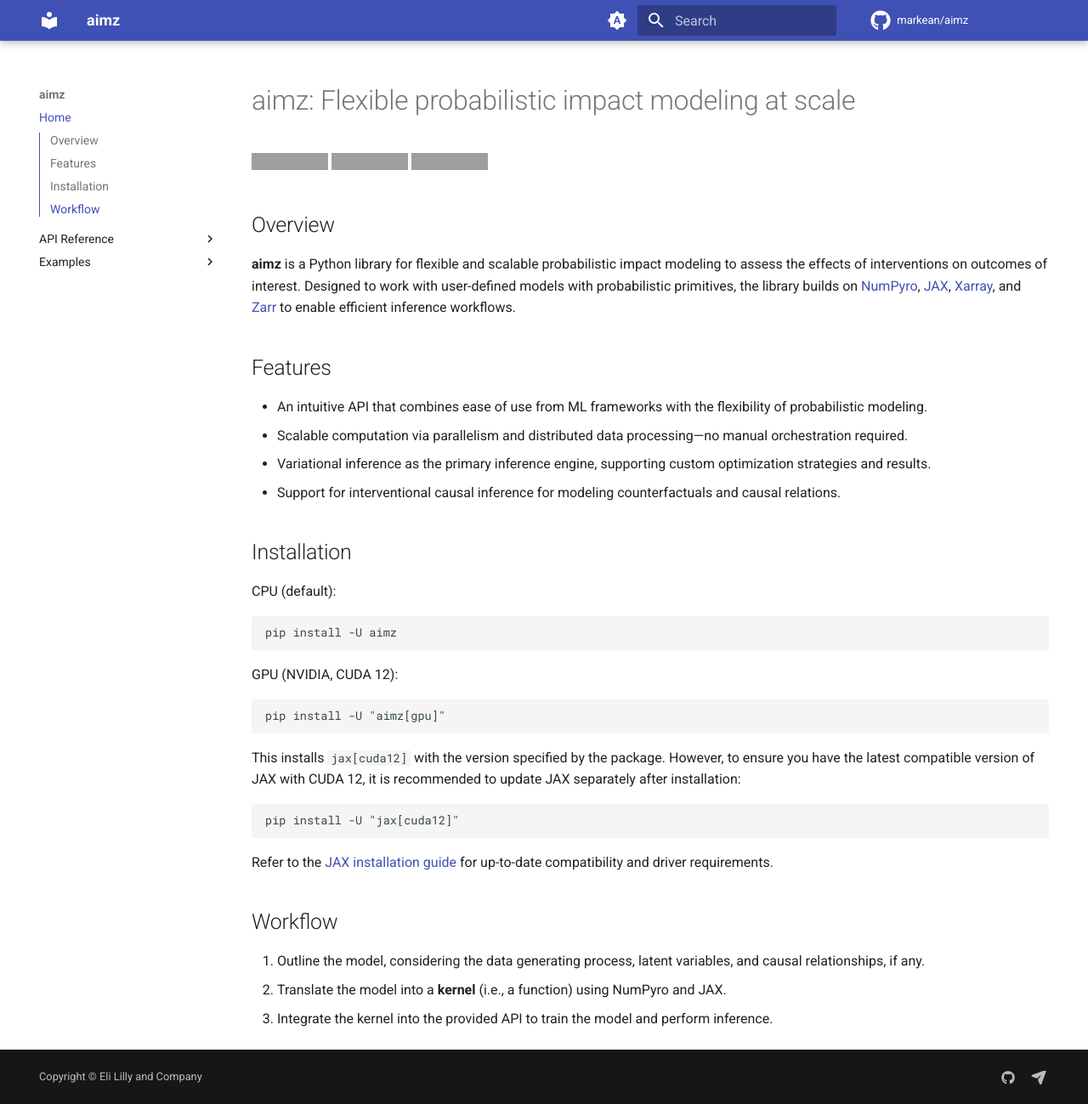
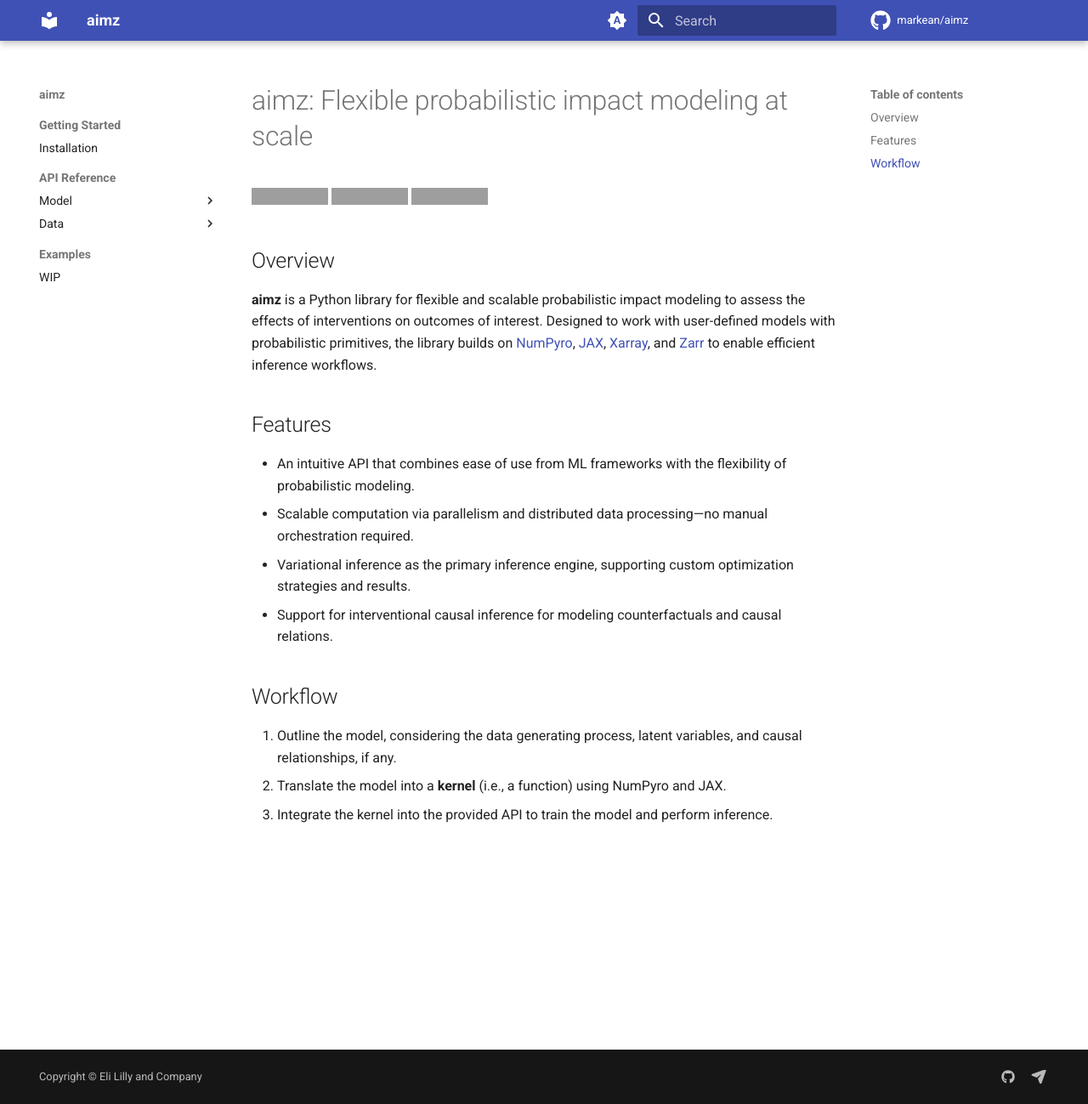
Before and after one commit to markean/aimz, an MkDocs documentation site: the page built from docs/index.md, in a window 1280 px wide and 1299 px high. Shown: the whole window at 85% size. Built offline with MkDocs 1.6.1 and Material for MkDocs 9.7.7, drawn with Linux system fonts in a browser that asks for light colours; comment, search, counter and statistics services are not loaded; grey boxes are pictures that could not be loaded.

Commit message:
Refactor documentation: consolidate installation instructions and update navigation structure

````diff
--- a/docs/index.md
+++ b/docs/index.md
@@ -16,23 +16,6 @@
 - Support for interventional causal inference for modeling counterfactuals and causal relations.
 
 
-## Installation
-CPU (default):
-```sh
-pip install -U aimz
-```
-
-GPU (NVIDIA, CUDA 12):
-```sh
-pip install -U "aimz[gpu]"
-```
-This installs `jax[cuda12]` with the version specified by the package. However, to ensure you have the latest compatible version of JAX with CUDA 12, it is recommended to update JAX separately after installation:
-```sh
-pip install -U "jax[cuda12]"
-```
-Refer to the [JAX installation guide](https://docs.jax.dev/en/latest/installation.html) for up-to-date compatibility and driver requirements.
-
-
 ## Workflow
 1. Outline the model, considering the data generating process, latent variables, and causal relationships, if any.
 2. Translate the model into a **kernel** (i.e., a function) using NumPyro and JAX.
--- a/mkdocs.yml
+++ b/mkdocs.yml
@@ -1,5 +1,5 @@
 site_name: aimz
-site_url: https://github.com/markean/aimz
+site_url: https://markean.github.io/aimz/
 site_author: Eunseop Kim
 
 repo_name: markean/aimz
@@ -12,6 +12,8 @@
   features:
     - announce.dismiss
     - header.autohide
+    - navigation.tracking
+    - navigation.sections
     - navigation.indexes
     - navigation.path
     - navigation.instant
@@ -19,7 +21,6 @@
     - navigation.top
     - search.suggest
     - search.share
-    - toc.integrate
   palette:
     # Palette toggle for automatic mode
     - media: "(prefers-color-scheme)"
@@ -47,6 +48,11 @@
     code: Roboto Mono
   icon:
     repo: fontawesome/brands/github
+
+markdown_extensions:
+  - admonition
+  - pymdownx.details
+  - pymdownx.superfences
 
 plugins:
 - search
@@ -77,7 +83,8 @@
   generator: false
 
 nav:
-  - Home: index.md
+  - Getting Started:
+    - Installation: installation.md
   - API Reference:
     - Model:
       - ImpactModel: impact_model.md
````
Also changed, not shown: README.md (+0 -17 lines), docs/installation.md (added, +25 -0 lines).
